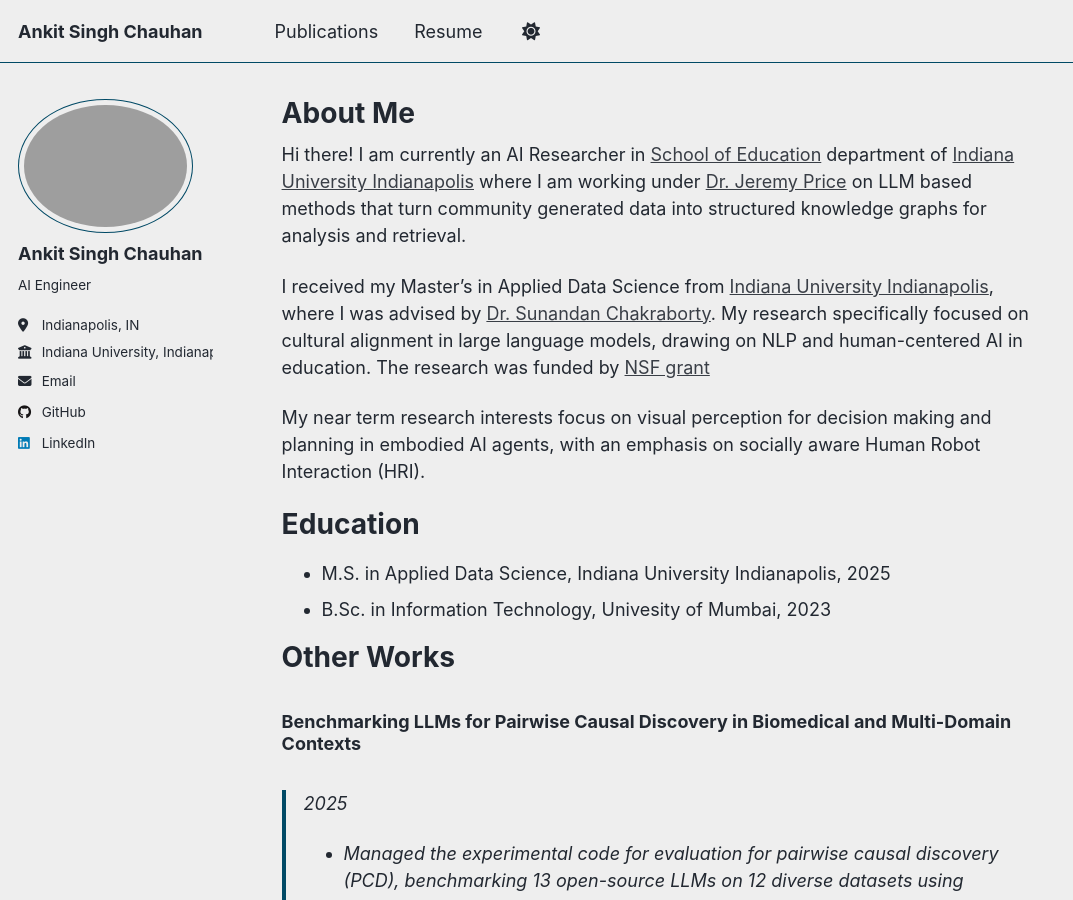
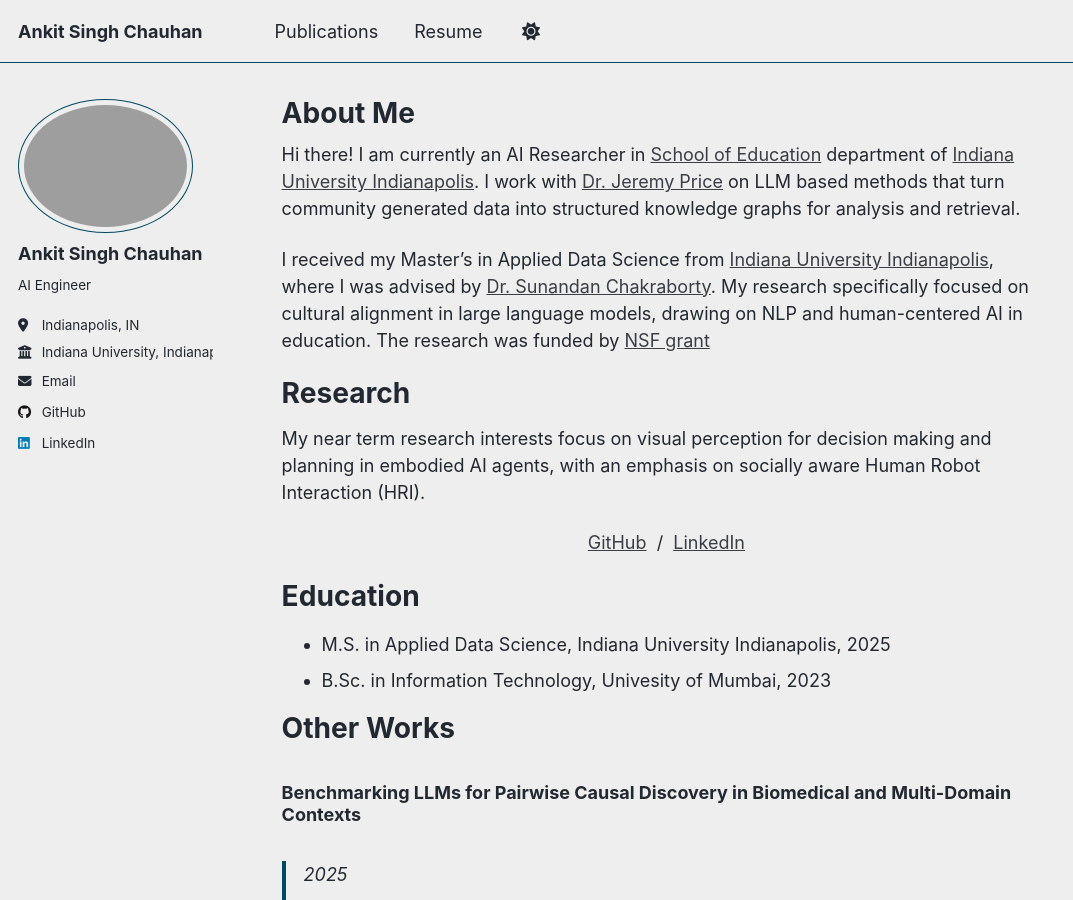
Before and after one commit to anchauha/anchauha.github.io, a Jekyll site: the page built from _pages/about.md, in a window 1280 px wide and 900 px high. Shown: the whole window, without its empty margins (0-1073 px from the left). Built offline with Jekyll 4.4.1, drawn with Linux system fonts in a browser that asks for light colours; a script that is not in the unit is left out.

Commit message:
Update about page with research and education sections
Added sections for research interests and education.

```diff
--- a/_pages/about.md
+++ b/_pages/about.md
@@ -7,11 +7,18 @@ redirect_from:
   - /about.html
 ---
 
-Hi there! I am currently an AI Researcher in [School of Education](https://education.indianapolis.iu.edu/index.html) department of [Indiana University Indianapolis](https://indianapolis.iu.edu) where I am working under [Dr. Jeremy Price](https://education.indianapolis.iu.edu/faculty-research/faculty-directory/price-jeremy.html) on LLM based methods that turn community generated data into structured knowledge graphs for analysis and retrieval.
+Hi there! I am currently an AI Researcher in [School of Education](https://education.indianapolis.iu.edu/index.html) department of [Indiana University Indianapolis](https://indianapolis.iu.edu). I work with [Dr. Jeremy Price](https://education.indianapolis.iu.edu/faculty-research/faculty-directory/price-jeremy.html) on LLM based methods that turn community generated data into structured knowledge graphs for analysis and retrieval.
 
 I received my Master's in Applied Data Science from [Indiana University Indianapolis](https://indianapolis.iu.edu), where I was advised by [Dr. Sunandan Chakraborty](https://luddy.indianapolis.iu.edu/contact/directory/sunandan-chakraborty.html). My research specifically focused on cultural alignment in large language models, drawing on NLP and human-centered AI in education. The research was funded by [NSF grant](https://www.nsf.gov/awardsearch/showAward?AWD_ID=2334631)
 
+Research
+======
 My near term research interests focus on visual perception for decision making and planning in embodied AI agents, with an emphasis on socially aware Human Robot Interaction (HRI).
+
+<p align="center">
+  <a href="https://github.com/anchauha">GitHub</a> &nbsp;/&nbsp;
+  <a href="https://www.linkedin.com/in/chauhan-aankit/">LinkedIn</a>
+</p>
 
 Education
 ======
```
